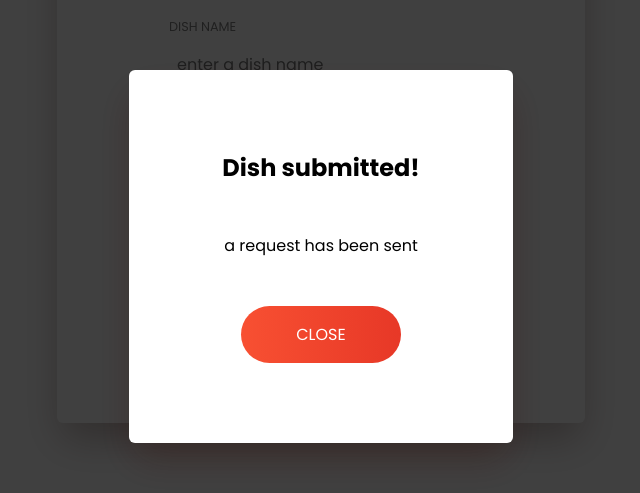
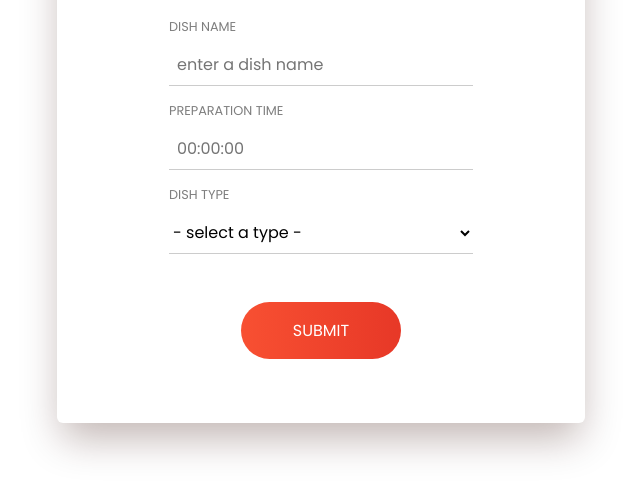
Before and after one commit to anastazjasta/hexocean-test-task, a React (Create React App) app: page / in a window 1280 px wide. Shown: the part 202-695 px from the top of the page, without its empty margins (319-959 px from the left). Built offline with nearby package versions, Linux system fonts and the light colour scheme.

Commit message:
feat: modal handling

```diff
--- a/src/components/DishForm/DishForm.js
+++ b/src/components/DishForm/DishForm.js
@@ -12,6 +12,7 @@ const DishForm = () => {
   const [enteredDiameter, setEnteredDiameter] = useState("");
   const [selectedSpiciness, setSelectedSpiciness] = useState("");
   const [enteredSlicesofBread, setEnteredSlicesOfBread] = useState("");
+  const [modal, setModal] = useState("");
 
   const dishNameChangeHandler = (event) => {
     setenteredName(event.target.value);
@@ -41,10 +42,20 @@ const DishForm = () => {
 
   const clearForm = () => {
     setenteredName("");
+    setEnteredPreparationTime("");
+    setselectedType("");
+    setEnteredNoOfSlices("");
+    setEnteredDiameter("");
+    setSelectedSpiciness("");
+    setEnteredSlicesOfBread("");
   };
 
   async function submitHandler(event) {
     event.preventDefault();
+    setModal({
+      title: "Dish submitted!",
+      message: "A request has been sent.",
+    });
 
     let dishData = "";
 
@@ -82,13 +93,24 @@ const DishForm = () => {
         },
       }
     );
+    clearForm();
     const data = await response.json();
     console.log(data);
   }
 
+  const closeModal = () => {
+    setModal(null);
+  };
+
   return (
     <>
-      <Modal title="Dish submitted!" message="a request has been sent" />
+      {modal && (
+        <Modal
+          title={modal.title}
+          message={modal.message}
+          onConfirm={closeModal}
+        />
+      )}
       <form onSubmit={submitHandler} className={styles.form}>
         <h1 className={styles.form__heading}>Dish form</h1>
         <div className={styles.form__controls}>
--- a/src/components/Modal/Modal.js
+++ b/src/components/Modal/Modal.js
@@ -5,7 +5,7 @@ import styles from "./Modal.module.scss";
 const Modal = (props) => {
   return (
     <>
-      <div className={styles.backdrop} />
+      <div className={styles.backdrop} onClick={props.onConfirm}/>
       <div className={styles.modal}>
         <header className={styles.header}>
           <h2>{props.title}</h2>
@@ -14,7 +14,7 @@ const Modal = (props) => {
           <p>{props.message}</p>
         </div>
         <footer className={styles.actions}>
-          <Button>close</Button>
+          <Button onClick={props.onConfirm}>Okay</Button>
         </footer>
       </div>
     </>
```
